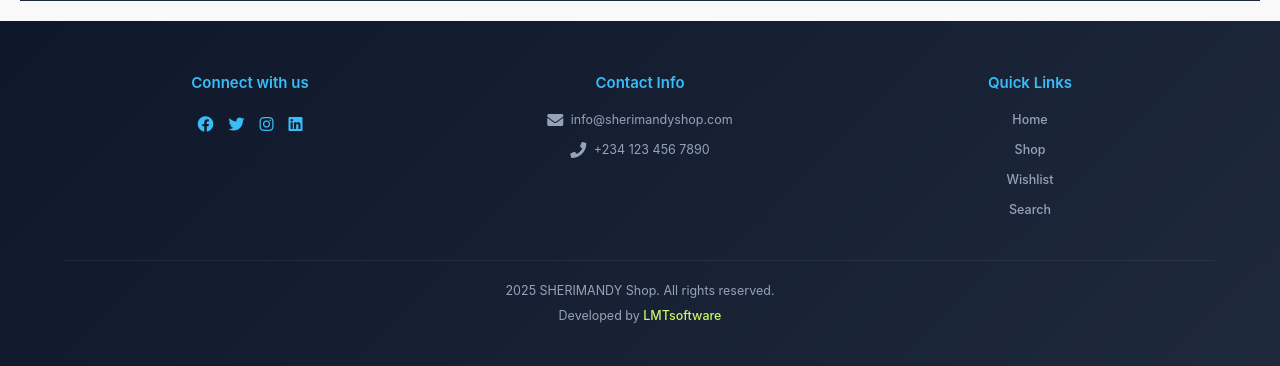
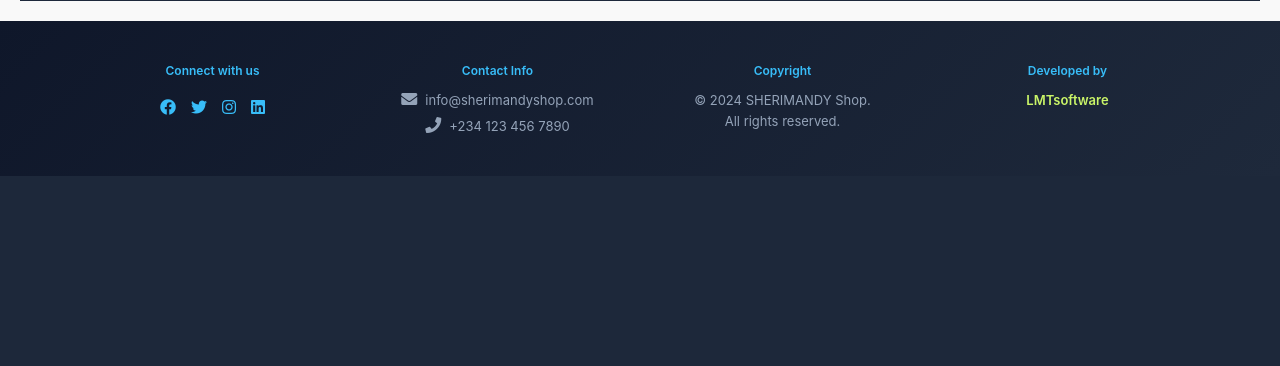
Before and after one commit to JimmyOlsen05/sherimandyshop, a Django app: page /contact/ in a window 1280 px wide. Shown: the part 1516-1882 px from the top of the page. After the commit the page ends 1692 px from the top, so only its background shows below. Run offline with Django 3.2, Linux system fonts and the light colour scheme; data that the repository does not hold is empty; some libraries are stand-ins or nearby versions.

Commit message:
Updated features and fixed bugs

```diff
--- a/templates/base.html
+++ b/templates/base.html
@@ -686,140 +686,47 @@
     </main>
 
     <!-- Footer with Interactive Elements -->
-    <footer style="background: linear-gradient(135deg, #0F172A 0%, #1E293B 100%); padding: 40px 0; margin: 0; width: 100%;">
-        <div class="container" style="max-width: 1400px; margin: 0 auto; padding: 0 1rem;">
-            <div class="footer-grid" style="display: grid; grid-template-columns: repeat(auto-fit, minmax(250px, 1fr)); gap: 2rem; width: 100%;">
+    <footer style="background: linear-gradient(135deg, #0F172A 0%, #1E293B 100%); padding: 40px 0; margin: 0;">
+        <div class="container" style="max-width: 1400px; margin: 0 auto; padding: 0 2rem;">
+            <div style="display: flex; justify-content: space-between; flex-wrap: wrap; gap: 10px;">
                 <!-- Connect Section -->
-                <div class="footer-section">
-                    <div class="section-title">Connect with us</div>
-                    <div class="social-links">
-                        <a href="#"><i class="fab fa-facebook"></i></a>
-                        <a href="#"><i class="fab fa-twitter"></i></a>
-                        <a href="#"><i class="fab fa-instagram"></i></a>
-                        <a href="#"><i class="fab fa-linkedin"></i></a>
+                <div style="flex: 1; min-width: 200px;">
+                    <div style="color: #38BDF8; font-weight: 600; font-size: 1.2rem; margin-bottom: 10px; text-align: center;">Connect with us</div>
+                    <div style="display: flex; justify-content: center; gap: 15px;">
+                        <a href="#" style="color: #38BDF8; font-size: 20px;"><i class="fab fa-facebook"></i></a>
+                        <a href="#" style="color: #38BDF8; font-size: 20px;"><i class="fab fa-twitter"></i></a>
+                        <a href="#" style="color: #38BDF8; font-size: 20px;"><i class="fab fa-instagram"></i></a>
+                        <a href="#" style="color: #38BDF8; font-size: 20px;"><i class="fab fa-linkedin"></i></a>
                     </div>
                 </div>
 
                 <!-- Contact Section -->
-                <div class="footer-section">
-                    <div class="section-title">Contact Info</div>
-                    <div class="contact-info">
-                        <div><i class="fas fa-envelope"></i>info@sherimandyshop.com</div>
-                        <div><i class="fas fa-phone"></i>+234 123 456 7890</div>
+                <div style="flex: 1; min-width: 200px;">
+                    <div style="color: #38BDF8; font-weight: 600; font-size: 1.2rem; margin-bottom: 10px; text-align: center;">Contact Info</div>
+                    <div style="text-align: center; color: #94A3B8;">
+                        <div style="margin-bottom: 5px;"><i class="fas fa-envelope" style="margin-right: 8px;"></i>info@sherimandyshop.com</div>
+                        <div><i class="fas fa-phone" style="margin-right: 8px;"></i>+234 123 456 7890</div>
                     </div>
                 </div>
 
-                <!-- Quick Links -->
-                <div class="footer-section">
-                    <div class="section-title">Quick Links</div>
-                    <div class="quick-links">
-                        <a href="{% url 'shop:home' %}">Home</a>
-                        <a href="{% url 'shop:shop' %}">Shop</a>
-                        <a href="{% url 'shop:wishlist' %}">Wishlist</a>
-                        <a href="{% url 'shop:search' %}">Search</a>
+                <!-- Copyright Section -->
+                <div style="flex: 1; min-width: 200px;">
+                    <div style="color: #38BDF8; font-weight: 600; font-size: 1.2rem; margin-bottom: 10px; text-align: center;">Copyright</div>
+                    <div style="text-align: center; color: #94A3B8;">
+                        &copy; 2024 SHERIMANDY Shop.<br>All rights reserved.
+                    </div>
+                </div>
+
+                <!-- Developer Section -->
+                <div style="flex: 1; min-width: 200px;">
+                    <div style="color: #38BDF8; font-weight: 600; font-size: 1.2rem; margin-bottom: 10px; text-align: center;">Developed by</div>
+                    <div style="text-align: center;">
+                        <a href="https://lmtsoftware.netlify.app" target="_blank" style="color: #caf568; font-weight: 600; text-decoration: none;">LMTsoftware</a>
                     </div>
                 </div>
             </div>
-
-            <!-- Copyright -->
-            <div class="copyright" style="text-align: center; margin-top: 3rem; padding-top: 2rem; border-top: 1px solid rgba(148, 163, 184, 0.1);">
-                <p style="color: #94A3B8; font-size: 1.25rem;"> 2025 SHERIMANDY Shop. All rights reserved.</p>
-                <p style="color: #94A3B8; margin-top: 0.5rem; font-size: 1.25rem;">Developed by <a href="https://lmtsoftware.netlify.app" target="_blank" style="color: #caf568; text-decoration: none;">LMTsoftware</a></p>
-            </div>
         </div>
     </footer>
-
-    <style>
-    .footer-section {
-        text-align: center;
-        padding: 1rem;
-    }
-
-    .section-title {
-        color: #38BDF8;
-        font-weight: 600;
-        font-size: 1.5rem;
-        margin-bottom: 1.5rem;
-    }
-
-    .social-links {
-        display: flex;
-        justify-content: center;
-        gap: 1.5rem;
-    }
-
-    .social-links a {
-        color: #38BDF8;
-        font-size: 1.75rem;
-        transition: transform 0.2s;
-    }
-
-    .social-links a:hover {
-        transform: scale(1.2);
-    }
-
-    .contact-info {
-        color: #94A3B8;
-        font-size: 1.25rem;
-        display: flex;
-        flex-direction: column;
-        gap: 1rem;
-    }
-
-    .contact-info div {
-        display: flex;
-        align-items: center;
-        justify-content: center;
-        gap: 0.75rem;
-    }
-
-    .quick-links {
-        display: flex;
-        flex-direction: column;
-        gap: 1rem;
-    }
-
-    .quick-links a {
-        color: #94A3B8;
-        text-decoration: none;
-        font-size: 1.25rem;
-        transition: color 0.2s;
-    }
-
-    .quick-links a:hover {
-        color: #38BDF8;
-    }
-
-    @media (max-width: 768px) {
-        .footer-grid {
-            grid-template-columns: 1fr !important;
-            width: 100% !important;
-            padding: 0 1rem !important;
-        }
-
-        .footer-section {
-            padding: 1.5rem 0;
-            width: 100%;
-        }
-
-        .section-title {
-            font-size: 1.75rem;
-        }
-
-        .social-links a {
-            font-size: 2rem;
-        }
-
-        .contact-info,
-        .quick-links a {
-            font-size: 1.5rem;
-        }
-
-        .copyright p {
-            font-size: 1.4rem !important;
-        }
-    }
-    </style>
 
     <!-- all js here -->
     <!-- jquery latest version -->
```
